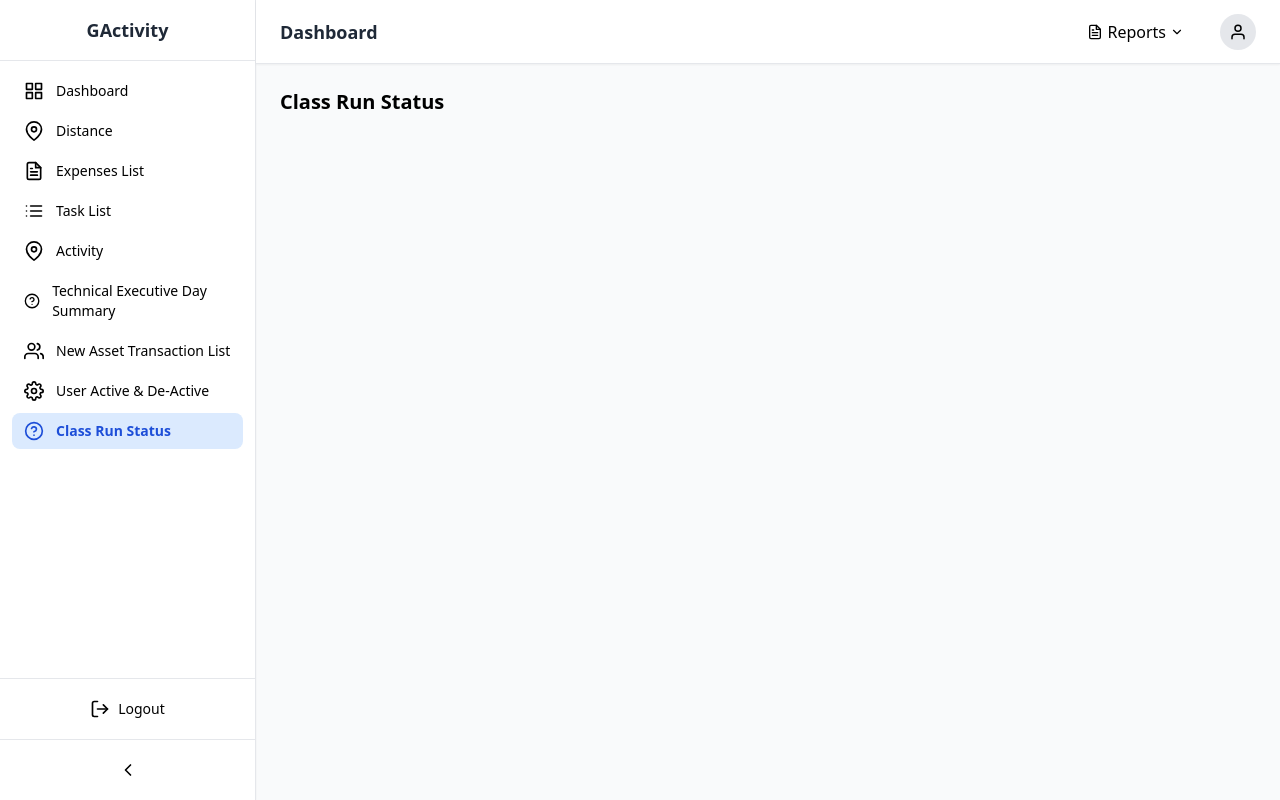
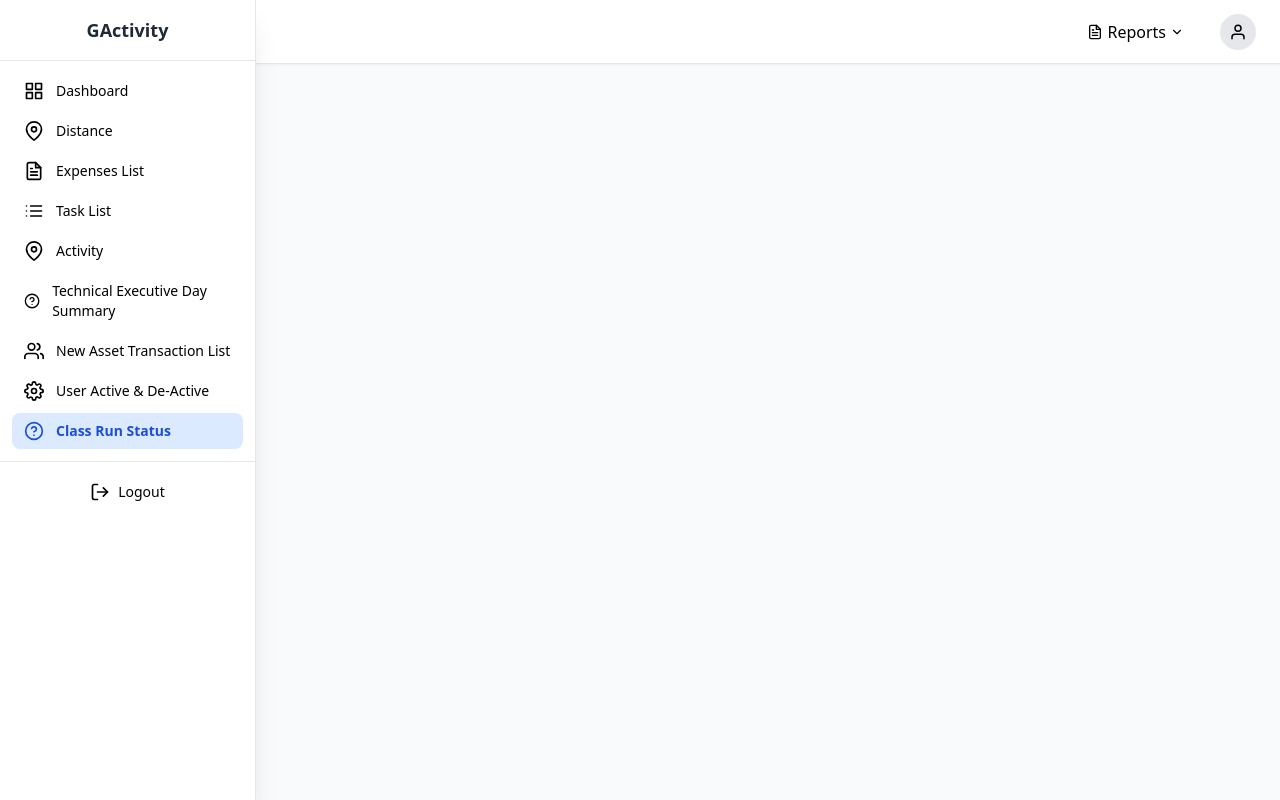
Before and after one commit to ashokmanoj/GActivity-Sample, a React (Vite) app in the folder frontend/: page /class-status in a window 1280 px wide. Built offline with nearby package versions, Linux system fonts and the light colour scheme; sample sign-in values are in the browser's storage.

Commit message:
Modifiy aside bar

```diff
--- a/frontend/src/index.css
+++ b/frontend/src/index.css
@@ -6,3 +6,12 @@
 @tailwind base;
 @tailwind components;
 @tailwind utilities;
+
+/* Hide scrollbar for sidebar */
+.sidebar-scroll::-webkit-scrollbar {
+  width: 0px;
+}
+.sidebar-scroll {
+  scrollbar-width: none; /* Firefox */
+  -ms-overflow-style: none; /* IE */
+}
--- a/frontend/src/layout/DashboardLayout.jsx
+++ b/frontend/src/layout/DashboardLayout.jsx
@@ -7,13 +7,13 @@ export default function DashboardLayout() {
   const [collapsed, setCollapsed] = useState(false);
 
   return (
-    <div className="flex h-screen overflow-hidden">
+    <div className="flex h-screen overflow-hidden pl-14">
       <Sidebar collapsed={collapsed} setCollapsed={setCollapsed} />
 
       <div className="flex-1 flex flex-col">
         <Header />
 
-        <main className="p-6 overflow-y-auto bg-gray-50 flex-1">
+        <main className="p-6 pl-7 overflow-y-auto bg-gray-50 flex-1">
           <Outlet /> {/* All pages load here */}
         </main>
       </div>
--- a/frontend/src/layout/Sidebar.jsx
+++ b/frontend/src/layout/Sidebar.jsx
@@ -7,8 +7,6 @@ import {
   FiUsers,
   FiSettings,
   FiHelpCircle,
-  FiChevronLeft,
-  FiChevronRight,
   FiLogOut,
 } from "react-icons/fi";
 import { Link, useLocation, useNavigate } from "react-router-dom";
@@ -30,8 +28,16 @@ const modules = [
     path: "/asset-transactions",
     icon: <FiUsers size={20} />,
   },
-  { name: "User Active & De-Active", path: "/user-status", icon: <FiSettings size={20} /> },
-  { name: "Class Run Status", path: "/class-status", icon: <FiHelpCircle size={20} /> },
+  {
+    name: "User Active & De-Active",
+    path: "/user-status",
+    icon: <FiSettings size={20} />,
+  },
+  {
+    name: "Class Run Status",
+    path: "/class-status",
+    icon: <FiHelpCircle size={20} />,
+  },
 ];
 
 export default function Sidebar({ collapsed, setCollapsed }) {
@@ -49,23 +55,27 @@ export default function Sidebar({ collapsed, setCollapsed }) {
   return (
     <aside
       className={`
+        fixed top-0 left-0 h-full
         ${collapsed ? "w-16" : "w-64"}
-        bg-white border-r shadow-sm h-full flex flex-col transition-all duration-300 relative
+        bg-white border-r shadow-xl
+        transition-all duration-300 z-50
       `}
+      onMouseEnter={() => setCollapsed(false)}
+      onMouseLeave={() => setCollapsed(true)}
     >
-      {/* Logo */}
+      {/* Logo Section */}
       <div className="p-4 border-b flex items-center justify-center">
         {!collapsed ? (
           <h2 className="text-lg font-bold text-gray-800">GActivity</h2>
         ) : (
           <div className="w-9 h-9 bg-blue-600 text-white flex items-center justify-center rounded-full font-bold">
-            G
+            GA
           </div>
         )}
       </div>
 
-      {/* Modules Navigation */}
-      <nav className="flex-1 p-3 space-y-1">
+      {/* Navigation Menu */}
+      <nav className="sidebar-scroll flex-1 p-3 space-y-1 overflow-y-auto">
         {modules.map((item, idx) => {
           const isActive = location.pathname === item.path;
 
@@ -76,20 +86,24 @@ export default function Sidebar({ collapsed, setCollapsed }) {
                 onClick={() => setPageTitle(item.name)}
                 className={`
                   w-full flex items-center gap-3 px-3 py-2 rounded-lg text-sm transition-all
-                  ${isActive ? "bg-blue-100 text-blue-700 font-semibold" : "hover:bg-gray-100"}
+                  ${
+                    isActive
+                      ? "bg-blue-100 text-blue-700 font-semibold"
+                      : "hover:bg-gray-100"
+                  }
                 `}
               >
                 {item.icon}
                 {!collapsed && <span>{item.name}</span>}
               </Link>
 
-              {/* Tooltip when collapsed */}
+              {/* Tooltip for collapsed menu */}
               {collapsed && (
                 <span
                   className="
                     absolute left-14 top-1/2 -translate-y-1/2
                     bg-black text-white text-xs px-2 py-1 rounded shadow opacity-0
-                    group-hover:opacity-100 transition ml-2 whitespace-nowrap z-50
+                    group-hover:opacity-100 transition ml-2 whitespace-nowrap z-[999]
                   "
                 >
                   {item.name}
@@ -110,16 +124,6 @@ export default function Sidebar({ collapsed, setCollapsed }) {
           {!collapsed && <span>Logout</span>}
         </button>
       </div>
-
-      {/* Sidebar Collapse Button */}
-      <div className="p-3 border-t flex justify-center">
-        <button
-          onClick={() => setCollapsed(!collapsed)}
-          className="p-2 rounded hover:bg-gray-100 transition"
-        >
-          {collapsed ? <FiChevronRight size={20} /> : <FiChevronLeft size={20} />}
-        </button>
-      </div>
     </aside>
   );
 }
```
